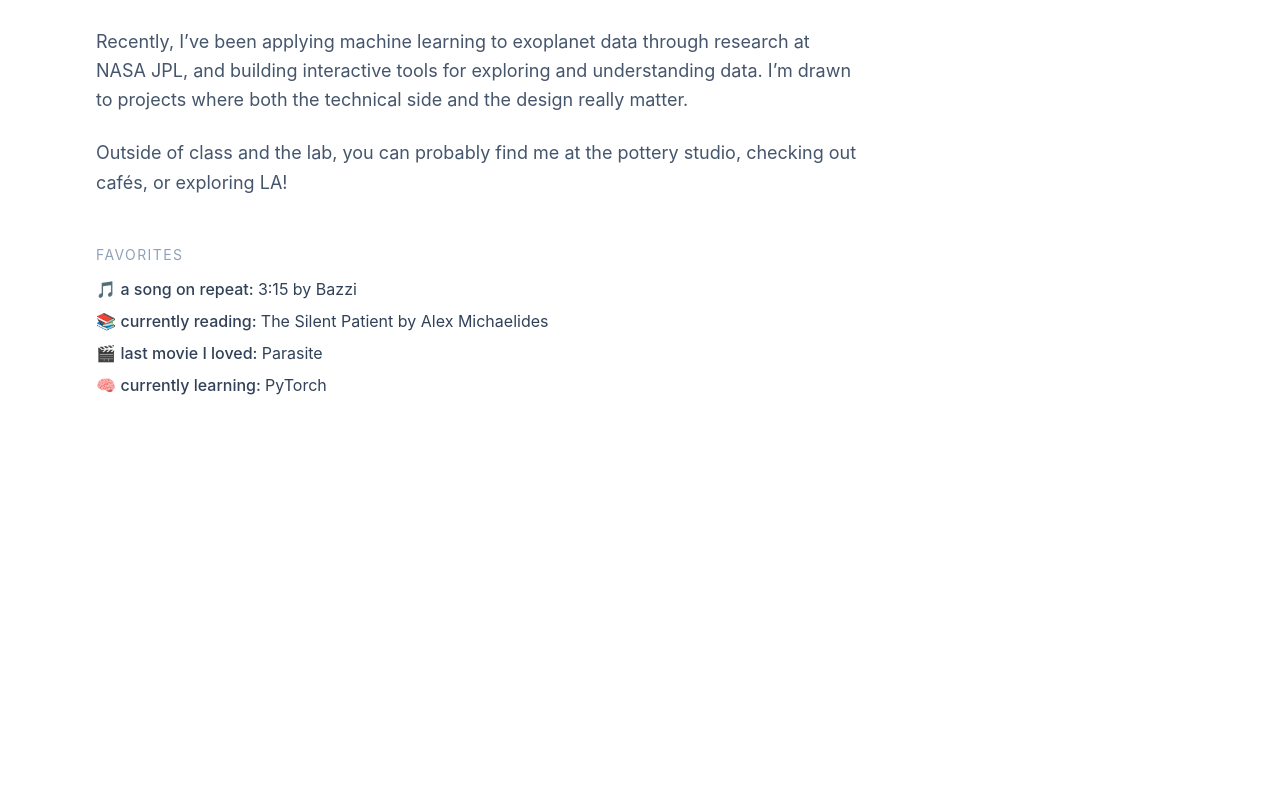
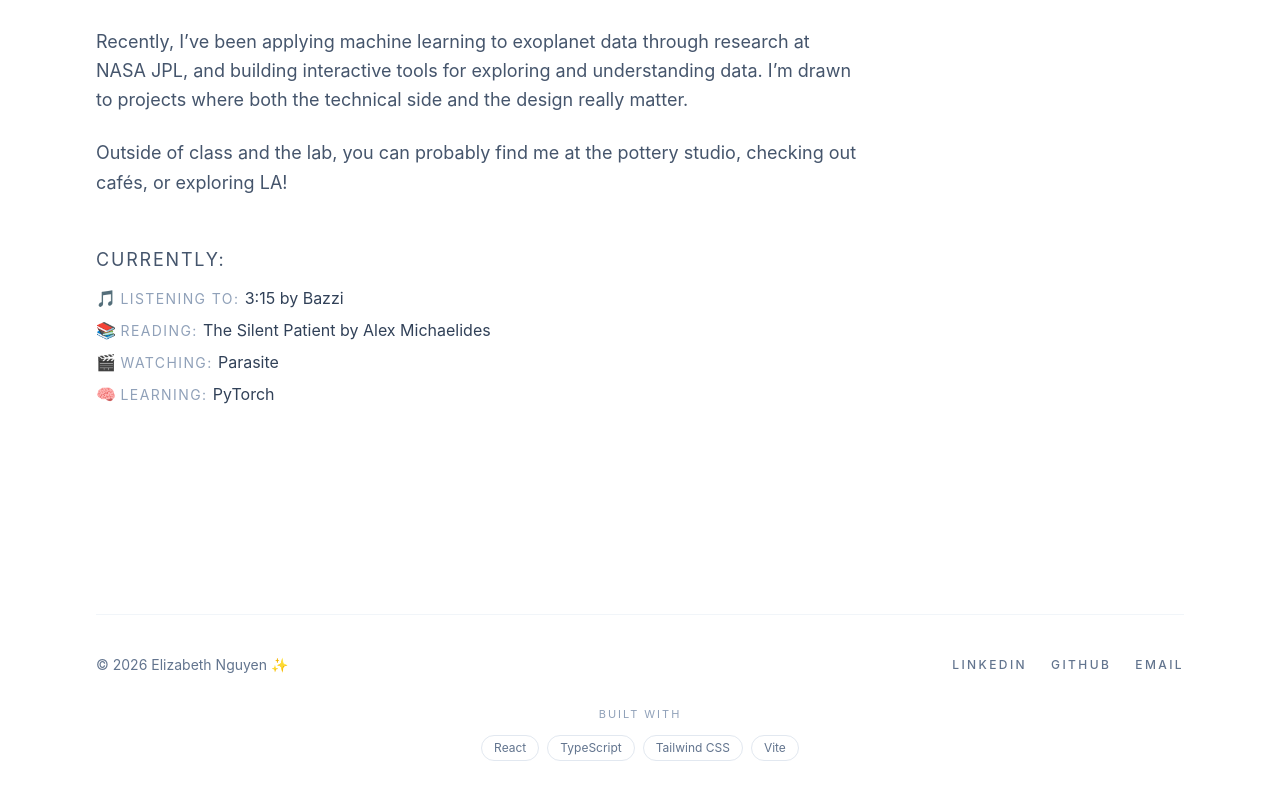
Before and after one commit to elingu3/elizabeth-nguyen, a React (Vite) app: page / in a window 1280 px wide. Shown: the part 1850-2650 px from the top of the page. Before the commit the page ends 2383 px from the top, so only its background shows below. Built offline with nearby package versions, Linux system fonts and the light colour scheme.

Commit message:
UI updates

```diff
--- a/index.html
+++ b/index.html
@@ -9,5 +9,6 @@
   <body>
     <div id="root"></div>
     <script type="module" src="/src/main.tsx"></script>
+    <link href="https://fonts.googleapis.com/css2?family=Montserrat:wght@400;500;600;700&display=swap" rel="stylesheet">
   </body>
 </html>
--- a/src/App.css
+++ b/src/App.css
@@ -1,3 +1,10 @@
+@import url('https://fonts.googleapis.com/css2?family=Montserrat:wght@400;500;600;700&display=swap');
+
+body {
+  font-family: 'Montserrat', sans-serif;
+  cursor: none;
+}
+
 .counter {
   font-size: 16px;
   padding: 5px 10px;
@@ -7,6 +14,7 @@
   border: 2px solid transparent;
   transition: border-color 0.3s;
   margin-bottom: 24px;
+
 
   &:hover {
     border-color: var(--accent-border);
--- a/src/App.tsx
+++ b/src/App.tsx
@@ -24,7 +24,10 @@ const logos: Record<string, string> = {
   nasa: nasaLogo,
   // add more later
 };
+
+
   return (
+
     <div className="max-w-6xl mx-auto px-8 py-14 font-sans text-[#2D2D2D] selection:bg-purple-100">
 
       {/* 1. Header/Nav - Spacing tightened to pull hero up */}
@@ -52,19 +55,23 @@ const logos: Record<string, string> = {
         {/* Left Side: Name and Tagline */}
         <div className="md:col-span-7">
             {/* Tightened the tracking (letter spacing) for a high-end look */}
-            <h1 className="text-4xl md:text-7xl font-bold tracking-tight leading-[0.9] text-[#2D2D2D] mb-10">
-        hi, i'm <span className="bg-gradient-to-r from-[#CDB4DB] via-[#FFAFCC] to-[#A2D2FF] bg-clip-text text-transparent">elizabeth nguyen</span>!
-        </h1>
+            <h1 className="text-4xl md:text-7xl font-bold tracking-tight leading-[0.9] mb-10">
+            hi, i'm{" "}
+            <span className="bg-gradient-to-r from-[#FFAFCC] via-[#A2D2FF] to-[#CDB4DB] bg-[length:200%_200%] bg-clip-text text-transparent transition-all duration-700 hover:bg-[position:100%_0]">
+                elizabeth nguyen
+            </span>
+            !
+            </h1>
 
 
             {/* Using flex-col here instead of flex-wrap creates a cleaner vertical block */}
             <div className="flex flex-col gap-4 text-xl md:text-2xl font-normal text-slate-600 max-w-lg leading-relaxed">
             <p>
-                <span className="inline-block translate-y-0.5 mr-2">👩🏻‍💻</span>
+                <span className="inline-block translate-y-0.5 mr-2 transition-transform hover:scale-130 duration-300">👩🏻‍💻</span>
                 cs @ caltech. interested in machine learning & building impactful systems.
             </p>
             <p>
-                fueled by curiosity and matcha <span className="inline-block translate-y-0.5 ml-1">🍵</span>
+                fueled by curiosity and matcha <span className="inline-block translate-y-0.5 ml-1 transition-transform hover:scale-130 duration-300">🍵</span>
             </p>
             </div>
             </div>
@@ -149,8 +156,9 @@ const logos: Record<string, string> = {
 
             >
               <span>
-                <span className="font-medium">Discovery Intern</span> @ Microsoft — user research & prototyping for 1.6M+ users
+                <span className="font-medium">Discovery Intern</span> @ Microsoft
               </span>
+              <span className="text-gray-500"> — user research & prototyping for 1.6M+ users</span>
             </li>
 
             <li
@@ -189,20 +197,75 @@ const logos: Record<string, string> = {
 
     {/* Current Favorites */}
     <div className="pt-6">
-      <h3 className="text-sm uppercase tracking-widest text-slate-400 mb-3">
-        Favorites
+      <h3 className="text-me uppercase tracking-widest text-slate-600 mb-3">
+        Currently:
       </h3>
 
       <ul className="space-y-2 text-base text-slate-700">
 
-        <li>🎵 <span className="font-medium">a song on repeat: </span>3:15 by Bazzi </li>
-        <li>📚 <span className="font-medium">currently reading: </span>The Silent Patient by Alex Michaelides</li>
-        <li>🎬 <span className="font-medium">last movie I loved: </span>Parasite</li>
-        <li>🧠 <span className="font-medium">currently learning: </span>PyTorch</li>
+        <li>🎵 <span className="text-sm uppercase tracking-widest text-slate-400 mb-3">listening to: </span>3:15 by Bazzi </li>
+        <li>📚 <span className="text-sm uppercase tracking-widest text-slate-400 mb-3">reading: </span>The Silent Patient by Alex Michaelides</li>
+        <li>🎬 <span className="text-sm uppercase tracking-widest text-slate-400 mb-3">watching: </span>Parasite</li>
+        <li>🧠 <span className="text-sm uppercase tracking-widest text-slate-400 mb-3">learning: </span>PyTorch</li>
       </ul>
     </div>
   </div>
 </section>
+
+ <footer className="mt-32 pt-10 border-t border-slate-100 text-sm text-slate-500">
+  <div className="flex flex-col md:flex-row justify-between items-center gap-6">
+
+    {/* Left: Name / message */}
+    <p className="text-center md:text-left">
+      © {new Date().getFullYear()} Elizabeth Nguyen ✨
+    </p>
+
+    {/* Right: Links */}
+    <div className="flex gap-6 text-xs uppercase tracking-[0.2em] font-medium">
+      <a
+        href="https://www.linkedin.com/in/elizabethsnguyen/"
+        target="_blank"
+        rel="noopener noreferrer"
+        className="hover:text-[#6D5AE6] transition-all hover:-translate-y-[1px]"
+      >
+        LinkedIn
+      </a>
+
+      <a
+        href="https://github.com/elingu3"
+        target="_blank"
+        rel="noopener noreferrer"
+        className="hover:text-[#6D5AE6] transition-all hover:-translate-y-[1px]"
+      >
+        GitHub
+      </a>
+
+      <a
+        href="mailto:enguyen@caltech.edu"
+        className="hover:text-[#6D5AE6] transition-all hover:-translate-y-[1px]"
+      >
+        Email
+      </a>
+    </div>
+  </div>
+
+  {/* Bottom micro-detail */}
+  <div className="mt-8 flex flex-col items-center gap-3">
+    <p className="text-[11px] uppercase tracking-[0.18em] text-slate-400">
+      Built with
+    </p>
+    <div className="flex flex-wrap justify-center gap-2">
+      {["React", "TypeScript", "Tailwind CSS", "Vite"].map((tech) => (
+        <span
+          key={tech}
+          className="rounded-full border border-slate-200 px-3 py-1 text-xs text-slate-500 bg-white"
+        >
+          {tech}
+        </span>
+      ))}
+    </div>
+  </div>
+</footer>
       {hovered && (
         <img
           src={logos[hovered]}
--- a/tailwind.config.js
+++ b/tailwind.config.js
@@ -2,17 +2,14 @@ import colors from 'tailwindcss/colors';
 
 
 /** @type {import('tailwindcss').Config} */
-module.exports = {
-  content: [
-    "./index.html",
-    "./src/**/*.{js,ts,jsx,tsx}",
-  ],
+
+/** @type {import('tailwindcss').Config} */
+export default {
   theme: {
     extend: {
-      colors: {
-        matcha: "#7BC47F",
+      fontFamily: {
+        sans: ['Montserrat', 'ui-sans-serif', 'system-ui'],
       },
     },
   },
-  plugins: [],
-};
+}
```
Also changed, not shown: public/cd.png (added).
